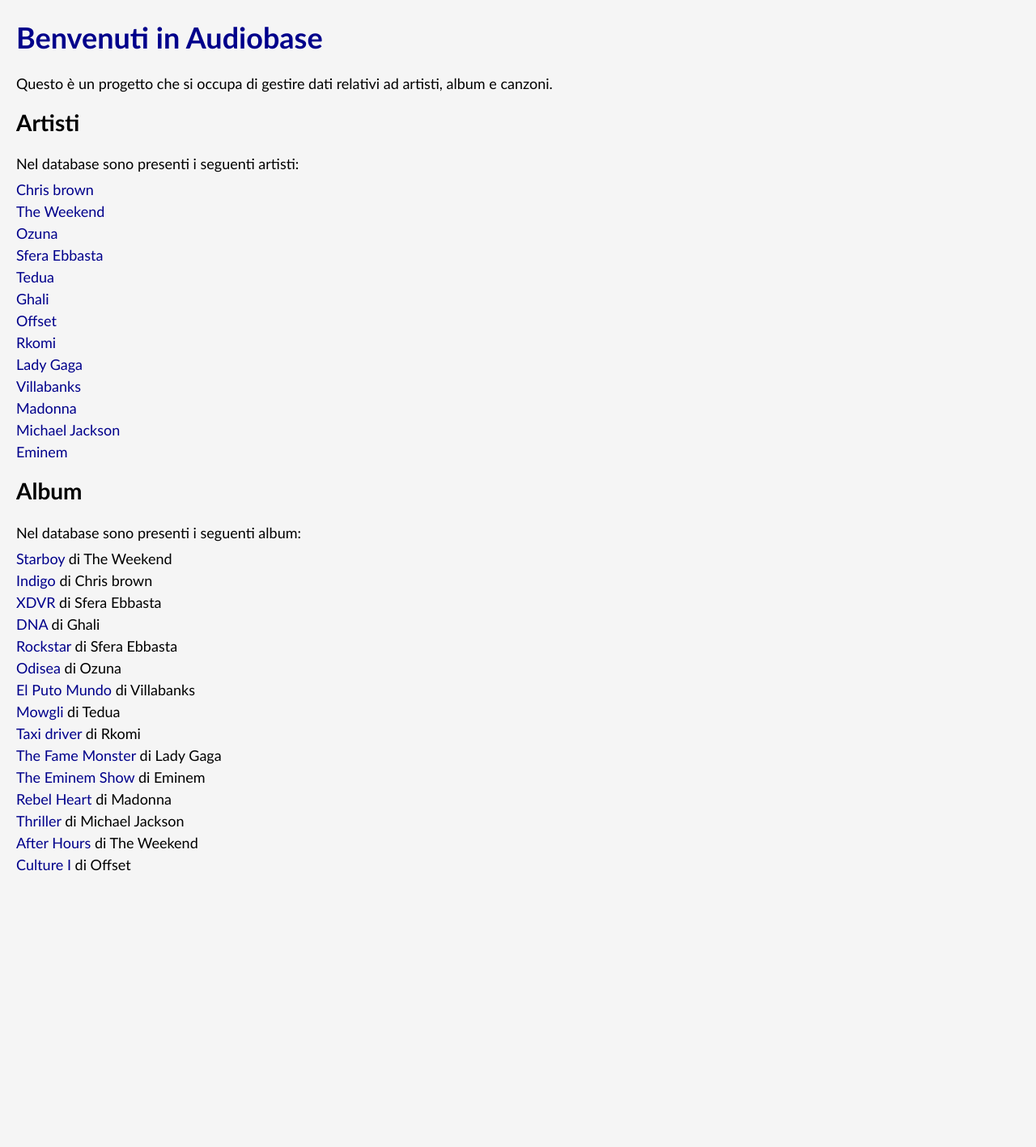
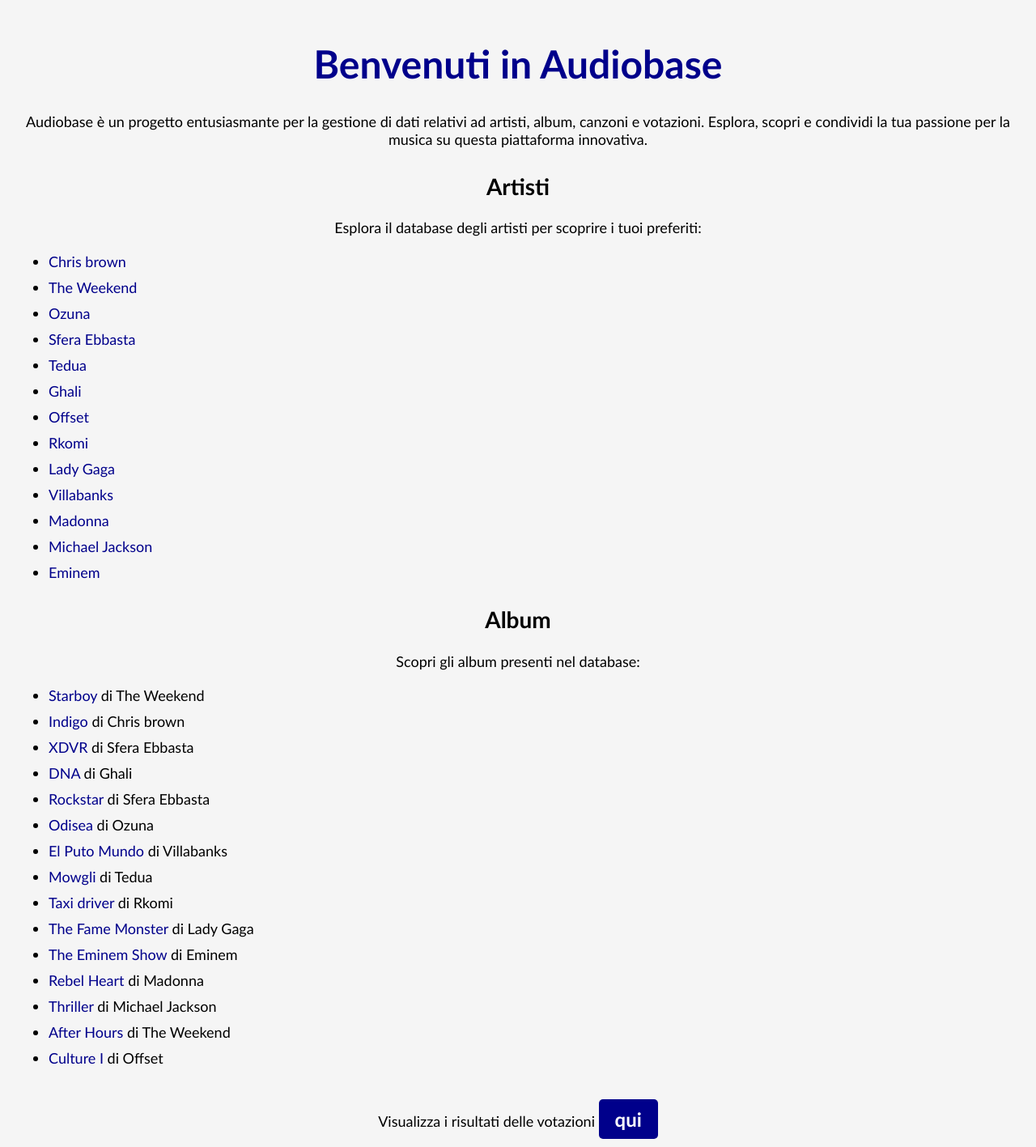
Before and after one commit to accorsia/IwC---Audiobase, a Django app: page /ab/ in a window 1280 px wide. Shown: the whole page at 81% size. Before the commit the page ends 1076 px from the top, so only its background shows below. Run offline with Django 4.2, Linux system fonts and the light colour scheme; data comes from the database, SQL or seed files in the repository.

Commit message:
enhanced results.html

```diff
--- a/Audiobase/templates/Audiobase/index.html
+++ b/Audiobase/templates/Audiobase/index.html
@@ -1,7 +1,9 @@
 <!DOCTYPE html>
 <html>
+
 <head>
-    <title>Audiobase - Presentazione</title>
+    <title>Home</title>
+
     <style>
         a {
             color: #00008BFF;
@@ -17,48 +19,77 @@
 
         h1 {
             color: #00008BFF;
-            font-size: 36px;
+            font-size: 48px;
             font-weight: bold;
+            text-align: center;
+            margin-top: 50px;
         }
 
         h2 {
             color: #000;
             font-size: 28px;
             font-weight: bold;
-            margin-top: 20px;
+            margin-top: 30px;
+            text-align: center;
         }
 
         p {
             color: #000;
             font-size: 18px;
-            margin-bottom: 10px;
+            margin-bottom: 20px;
+            text-align: center;
         }
 
         ul {
-            list-style-type: none;
-            margin-top: 10px;
-            margin-bottom: 20px;
-            padding-left: 0;
+            list-style-type: disc;
+            margin-top: 20px;
+            margin-bottom: 30px;
+            padding-left: 40px;
         }
 
         li {
             color: #000;
             font-size: 18px;
-            margin-bottom: 5px;
+            margin-bottom: 10px;
         }
 
         .no-data {
             color: #999;
             font-style: italic;
         }
+
+        .results-link {
+            display: block;
+            text-align: center;
+            margin-top: 50px;
+        }
+
+        .results-link a {
+            color: #fff;
+            background-color: #00008BFF;
+            font-size: 24px;
+            font-weight: bold;
+            padding: 10px 20px;
+            border-radius: 5px;
+            transition: background-color 0.3s ease;
+        }
+
+        .results-link a:hover {
+            background-color: #00008B;
+        }
     </style>
+
 </head>
+
+
 <body>
     <h1>Benvenuti in Audiobase</h1>
-    <p>Questo è un progetto che si occupa di gestire dati relativi ad artisti, album e canzoni.</p>
+    <p>Audiobase è un progetto entusiasmante per la gestione di dati relativi ad artisti, album, canzoni e votazioni. Esplora, scopri e condividi la tua passione per la musica su questa piattaforma innovativa.</p>
 
+    <!-- TOP LIST: artists -->
     <h2>Artisti</h2>
-    <p>Nel database sono presenti i seguenti artisti:</p>
+    <p>Esplora il database degli artisti per scoprire i tuoi preferiti:</p>
+
     <ul>
         {% for artist in artists %}
             <li><a href="/ab/artists/{{ artist.ida }}">{{ artist.stagename }}</a></li>
@@ -67,8 +98,10 @@
         {% endfor %}
     </ul>
 
+    <!-- BOTTOM LIST: albums -->
     <h2>Album</h2>
-    <p>Nel database sono presenti i seguenti album:</p>
+    <p>Scopri gli album presenti nel database:</p>
+
     <ul>
         {% for album in albums %}
             <li><a href="/ab/albums/{{ album.idb }}">{{ album.bname }}</a> di {{ album.ida.stagename }}</li>
@@ -76,5 +109,11 @@
             <li class="no-data">Nessun album disponibile</li>
         {% endfor %}
     </ul>
+
+    <!-- Link to results.html -->
+    <div class="results-link">
+        <p>Visualizza i risultati delle votazioni <a href="/ab/results">qui</a></p>
+    </div>
+
 </body>
 </html>
```
